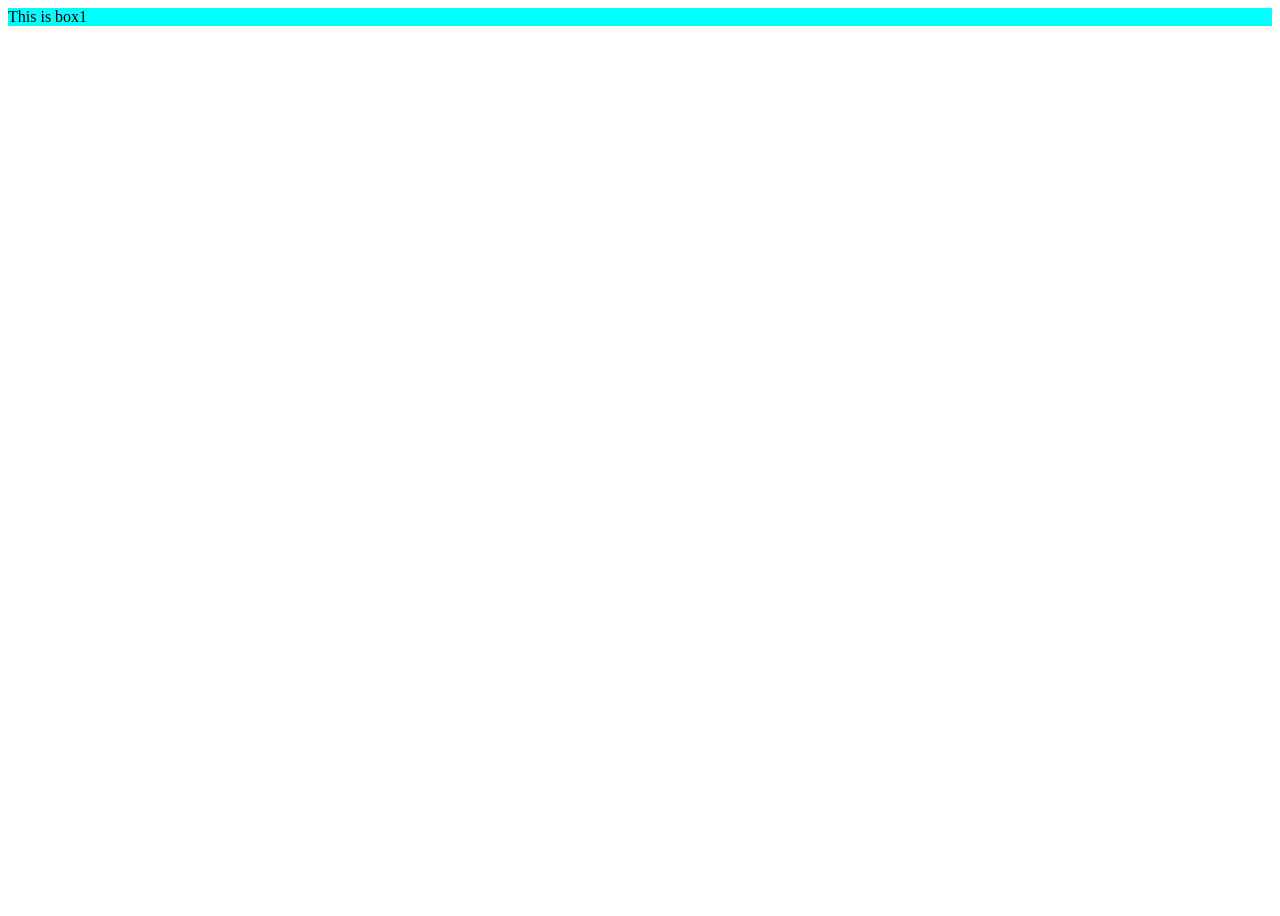
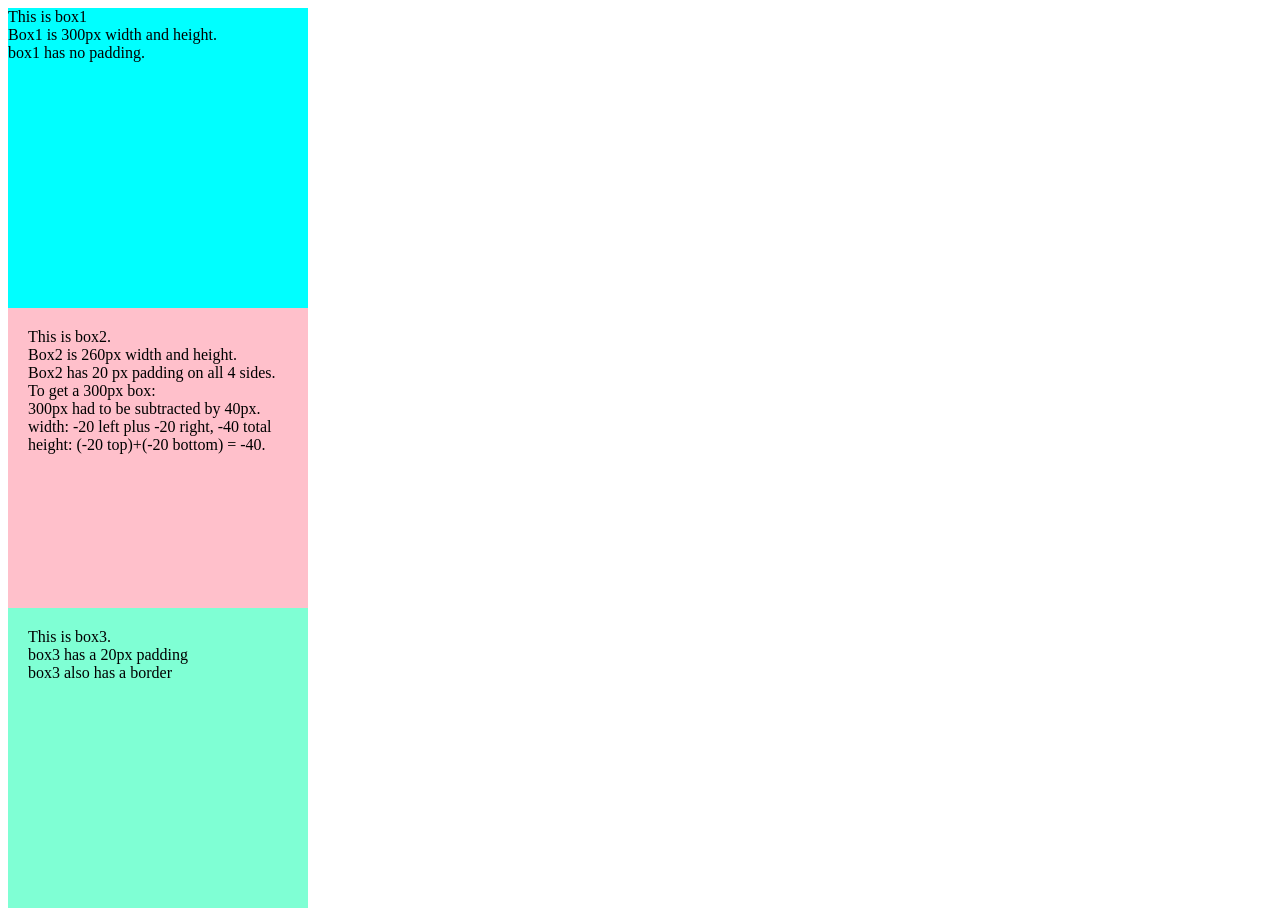
Before and after one commit to aea67/CIM111-github, a plain HTML site: page week6-boxmodel/index.html in a window 1280 px wide. Before the commit the page ends 800 px from the top, so only its background shows below. Drawn offline with Linux system fonts and the light colour scheme.

Commit message:
added boxes, padding
boxes defined, padding defined

```diff
--- a/week6-boxmodel/index.html
+++ b/week6-boxmodel/index.html
@@ -3,16 +3,45 @@
   <title>Box Model</title>
 
   <style>
+      /* making a commment in CSS. not in html. CSS only */
+      /* when using padding, subtract from the size contnainer you want. */
+
   #box1
-  { width:300 px;
-    height: 300 px;
+  { width:300px;
+    height: 300px;
     background-color: aqua;
   }
-  </style>
+ #box2
+    { width: 260px;
+      height: 260px;
+      background-color: pink;
+      padding: 20px;}
+
+#box3
+      { width:260px;
+        height: 260px;
+        background-color:aquamarine;
+       padding: 20px;
+      border-style: solid
+      border-width: 5px;
+          /* border for all 4 sides */
+      border-width: 5px 10px;
+          /* 5px top and bottom.
+             10px left and right */
+      border-width: 5px 5px 10px 20px;
+          /* border for... */
+       }
+
+
+      /* for a 300 width container, subtract 40 for 20 px padding on each side */
+
+    </style>
 </head>
 
 <body>
 
-  <div id="box1">This is box1</div>
+  <div id="box1">This is box1 <br> Box1 is 300px width and height. <br> box1 has no padding. </div>
+  <div id="box2">This is box2. <Br> Box2 is 260px width and height. <br> Box2 has 20 px padding on all 4 sides. <br> To get a 300px box: <br> 300px had to be subtracted by 40px. <br> width: -20 left plus -20 right, -40 total <br> height: (-20 top)+(-20 bottom) = -40. </div>
+  <div id="box3">This is box3. <br> box3 has a 20px padding <br>box3 also has a border</div>
 
 </body>
```
